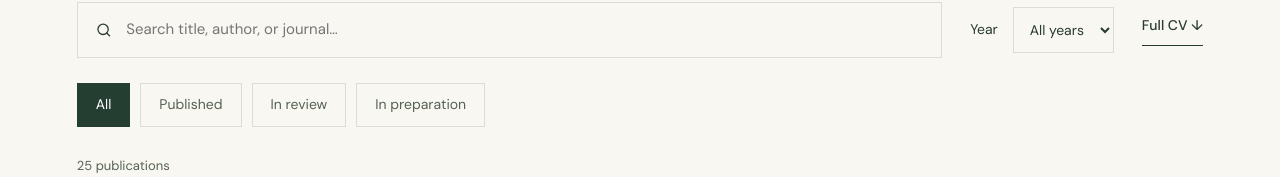
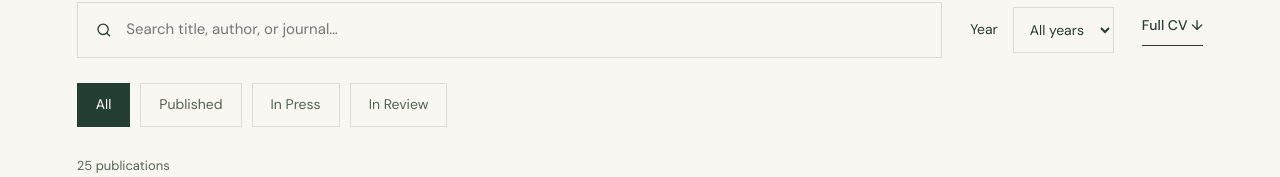
Before and after one commit to LexieChen1/huilin-huang-site, a React (Vite) app: page /publications in a window 1280 px wide. Shown: the part 581-758 px from the top of the page. Built offline with nearby package versions, Linux system fonts and the light colour scheme.

Commit message:
Refine publication status filtering and button labels
Updated publication status filtering and display logic.

```diff
--- a/src/pages/Publications.jsx
+++ b/src/pages/Publications.jsx
@@ -18,10 +18,15 @@ export default function Publications() {
     else next.set(key, value);
     setParams(next, { replace: true });
   };
+  const statusGroups = {
+  Published: ["Published"],
+  "In Press": ["Accepted", "In press", "In Press"],
+  "In Review": ["Submitted", "In review", "In Review", "Preprint"],
+  };
   const filtered = publications
     .filter(
       (p) =>
-        (status === "All" || p.status === status) &&
+        (status === "All" || statusGroups[status]?.includes(p.status)) &&
         (year === "All" || String(p.year) === year) &&
         (p.title + p.authors + p.journal)
           .toLowerCase()
@@ -80,7 +85,7 @@ export default function Publications() {
         role="group"
         aria-label="Filter by publication status"
       >
-        {["All", "Published", "In review", "In preparation"].map((s) => (
+        {["All", "Published", "In Press", "In Review"].map((s) => (
           <button
             key={s}
             aria-pressed={status === s}
@@ -100,7 +105,13 @@ export default function Publications() {
           <article className="publication" key={p.title}>
             <div className="publication-year">
               {p.year || "Manuscript"}
-              <span className="tag">{p.status}</span>
+              <span className="tag">
+                {["Accepted", "In press", "In Press"].includes(p.status)
+                  ? "In Press"
+                  : ["Submitted", "In review", "In Review", "Preprint"].includes(p.status)
+                    ? "In Review"
+                    : p.status}
+              </span>
             </div>
             <div>
               <span className="publication-journal">
```
